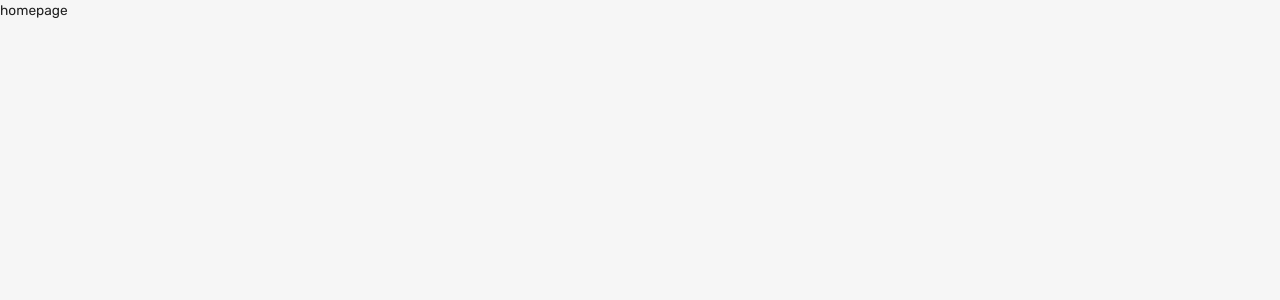
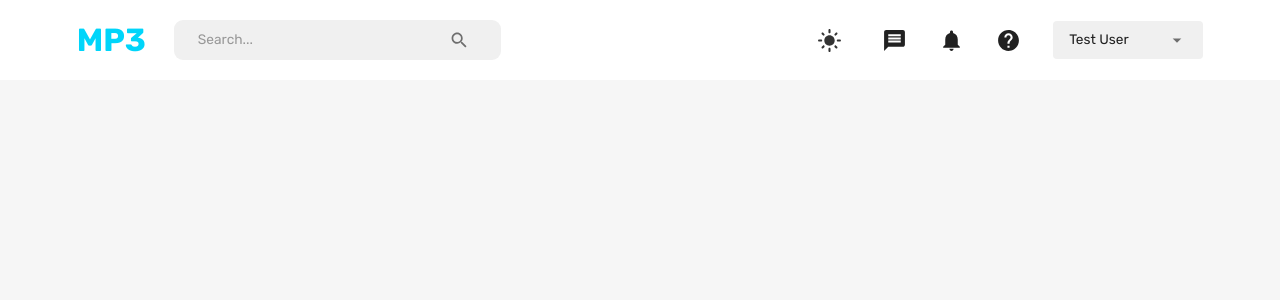
Before and after one commit to SimonFranco/client, a React (Create React App) app: page /home in a window 1280 px wide. Shown: the top 300 px of the page. Built offline with nearby package versions, Linux system fonts and the light colour scheme.

Commit message:
navbar complete

```diff
--- a/src/scenes/homePage/index.jsx
+++ b/src/scenes/homePage/index.jsx
@@ -1,7 +1,15 @@
+import { Box } from "@mui/system"
+import Navbar from "../navbar/index"
+
 const HomePage = ( )=>{
-    return <div>homepage</div>
+    return (
+        <Box>
+        <Navbar />
+        </Box>
 
 
+
+    )
 }
 
 export default HomePage
--- a/src/scenes/navbar/index.jsx
+++ b/src/scenes/navbar/index.jsx
@@ -22,9 +22,9 @@
   Close,
 } from "@mui/icons-material";
 import { useDispatch, useSelector } from "react-redux";
-import { setMode, setLogout } from "state";
+import { setMode, setLogout } from "../../state";
 import { useNavigate } from "react-router-dom";
-import FlexBetween from "components/FlexBetween";
+import FlexBetween from "../../components/FlexBetween";
 
 const Navbar= ( )=>{
     const [isMobileMenuToggled, setIsMobileMenuToggled] = useState(false);
@@ -40,11 +40,162 @@
     const primaryLight = theme.palette.primary.light;
     const alt = theme.palette.background.alt;
 
-    const fullName = `${user.firstName} ${user.lastName}`;
+    const fullName = user ? `${user.firstName} ${user.lastName}` : "Test User"
+    return (
+        <FlexBetween padding="1rem 6%" backgroundColor={alt}>
+          <FlexBetween gap="1.75rem">
+            <Typography
+              fontWeight="bold"
+              fontSize="clamp(1rem, 2rem, 2.25rem)"
+              color="primary"
+              onClick={() => navigate("/home")}
+              sx={{
+                "&:hover": {
+                  color: primaryLight,
+                  cursor: "pointer",
+                },
+              }}
+            >
+              MP3
+            </Typography>
+            {/*  No searchbar on mobile  */}
+            {isNonMobileScreens && (
+              <FlexBetween
+                backgroundColor={neutralLight}
+                borderRadius="9px"
+                gap="3rem"
+                padding="0.1rem 1.5rem"
+              >
+                <InputBase placeholder="Search..." />
+                <IconButton>
+                  <Search />
+                </IconButton>
+              </FlexBetween>
+            )}
+          </FlexBetween>
 
-    return <div>Navbar</div>
+          {/* DESKTOP NAV */}
+          {isNonMobileScreens ? (
+            <FlexBetween gap="2rem">
+              <IconButton onClick={() => dispatch(setMode())}>
+                {theme.palette.mode === "dark" ? (
+                  <DarkMode sx={{ fontSize: "25px" }} />
+                ) : (
+                  <LightMode sx={{ color: dark, fontSize: "25px" }} />
+                )}
+              </IconButton>
+              <Message sx={{ fontSize: "25px" }} />
+              <Notifications sx={{ fontSize: "25px" }} />
+              <Help sx={{ fontSize: "25px" }} />
+              <FormControl variant="standard" value={fullName}>
+                <Select
+                  value={fullName}
+                  sx={{
+                    backgroundColor: neutralLight,
+                    width: "150px",
+                    borderRadius: "0.25rem",
+                    p: "0.25rem 1rem",
+                    "& .MuiSvgIcon-root": {
+                      pr: "0.25rem",
+                      width: "3rem",
+                    },
+                    "& .MuiSelect-select:focus": {
+                      backgroundColor: neutralLight,
+                    },
+                  }}
+                  input={<InputBase />}
+                >
+                  <MenuItem value={fullName}>
+                    <Typography>{fullName}</Typography>
+                  </MenuItem>
+                  <MenuItem onClick={() => dispatch(setLogout())}>Log Out</MenuItem>
+                </Select>
+              </FormControl>
+            </FlexBetween>
+          ) : (
+            <IconButton
+              onClick={() => setIsMobileMenuToggled(!isMobileMenuToggled)}
+            >
+              <Menu />
+            </IconButton>
+          )}
+
+          {/* MOBILE NAV */}
+          {!isNonMobileScreens && isMobileMenuToggled && (
+            <Box
+              position="fixed"
+              right="0"
+              bottom="0"
+              height="100%"
+              zIndex="10"
+              maxWidth="500px"
+              minWidth="300px"
+              backgroundColor={background}
+            >
+              {/* CLOSE ICON */}
+              <Box display="flex" justifyContent="flex-end" p="1rem">
+                <IconButton
+                  onClick={() => setIsMobileMenuToggled(!isMobileMenuToggled)}
+                >
+                  <Close />
+                </IconButton>
+              </Box>
+
+              {/* MENU ITEMS */}
+              <FlexBetween
+                display="flex"
+                flexDirection="column"
+                justifyContent="center"
+                alignItems="center"
+                gap="3rem"
+              >
+                <IconButton
+                  onClick={() => dispatch(setMode())}
+                  sx={{ fontSize: "25px" }}
+                >
+                  {theme.palette.mode === "dark" ? (
+                    <DarkMode sx={{ fontSize: "25px" }} />
+                  ) : (
+                    <LightMode sx={{ color: dark, fontSize: "25px" }} />
+                  )}
+                </IconButton>
+                <Message sx={{ fontSize: "25px" }} />
+                <Notifications sx={{ fontSize: "25px" }} />
+                <Help sx={{ fontSize: "25px" }} />
+                <FormControl variant="standard" value={fullName}>
+                  <Select
+                    value={fullName}
+                    sx={{
+                      backgroundColor: neutralLight,
+                      width: "150px",
+                      borderRadius: "0.25rem",
+                      p: "0.25rem 1rem",
+                      "& .MuiSvgIcon-root": {
+                        pr: "0.25rem",
+                        width: "3rem",
+                      },
+                      "& .MuiSelect-select:focus": {
+                        backgroundColor: neutralLight,
+                      },
+                    }}
+                    input={<InputBase />}
+                  >
+                    <MenuItem value={fullName}>
+                      <Typography>{fullName}</Typography>
+                    </MenuItem>
+                    <MenuItem onClick={() => dispatch(setLogout())}>
+                      Log Out
+                    </MenuItem>
+                  </Select>
+                </FormControl>
+              </FlexBetween>
+            </Box>
+          )}
+        </FlexBetween>
+      );
+    };
 
 
-}
+
 
 export default Navbar
```
